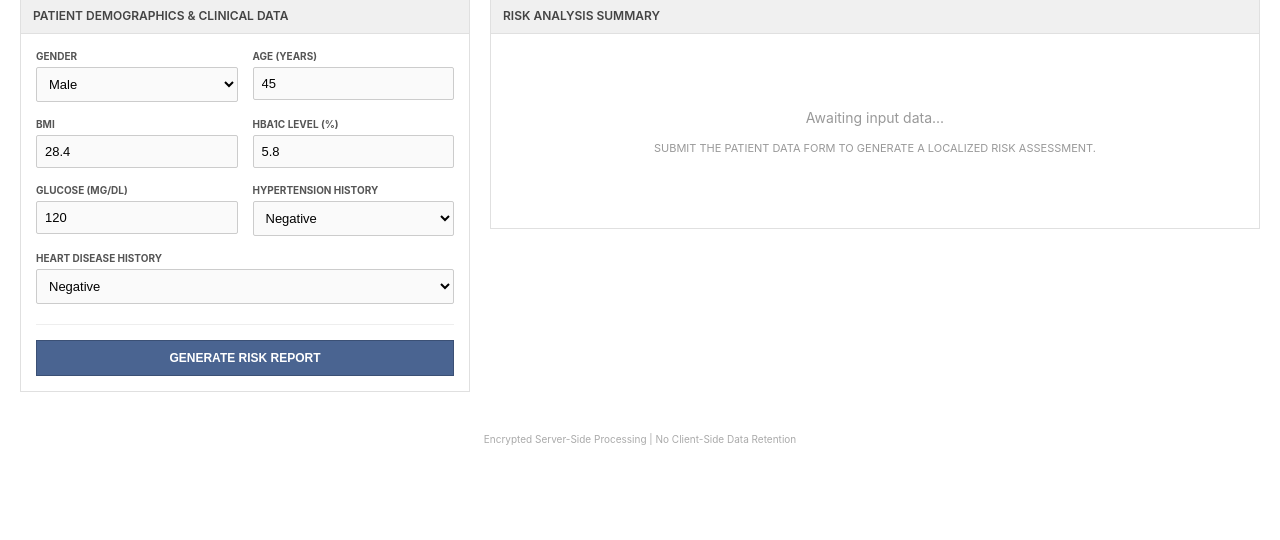
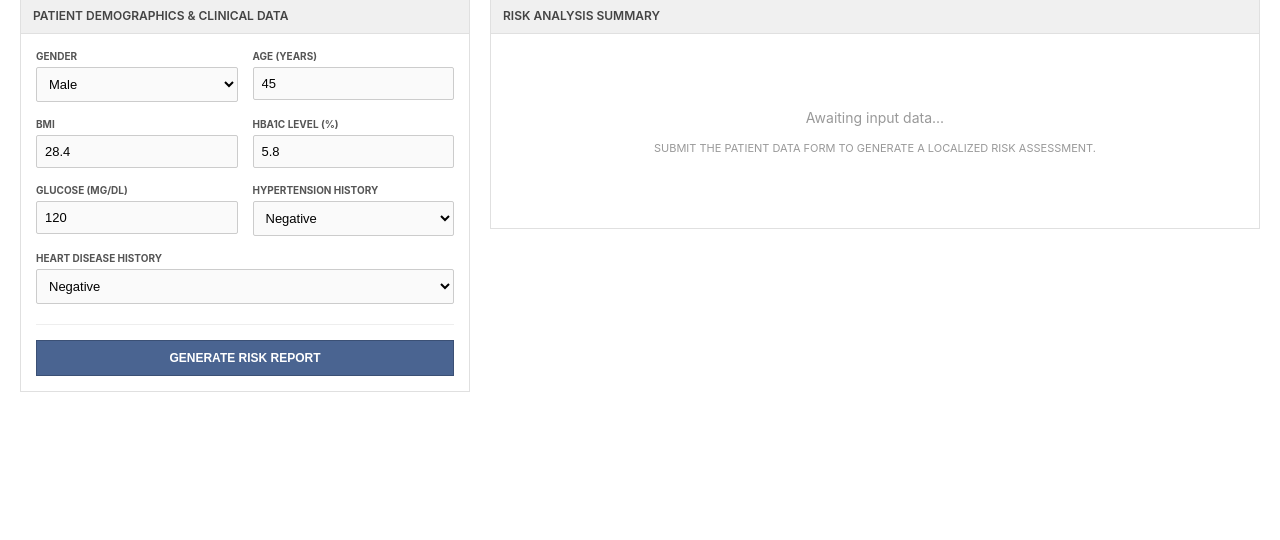
Before and after one commit to Chirayu1167/Clinical-Rish-Assesment-Module, a Flask app: page / in a window 1280 px wide. Shown: the part 86-626 px from the top of the page. Run offline with Flask 3, Linux system fonts and the light colour scheme.

Commit message:
index.html

```diff
--- a/templates/index.html
+++ b/templates/index.html
@@ -57,7 +57,7 @@
                     </div>
                     <div class="form-group">
                         <label>Age (Years)</label>
-                        <input type="number" name="age" value="{{ form_data.get('age', '45') }}" min="0" max="120" required>
+                        <input type="number" name="age" value="{{ form_data.get('age', '45') }}" required>
                     </div>
                     <div class="form-group">
                         <label>BMI</label>
@@ -140,10 +140,5 @@
         </div>
     </section>
 </main>
-
-<div style="text-align: center; font-size: 10px; color: #aaa; margin-top: 20px; padding-bottom: 20px;">
-    Encrypted Server-Side Processing | No Client-Side Data Retention
-</div>
-
 </body>
 </html>
```
